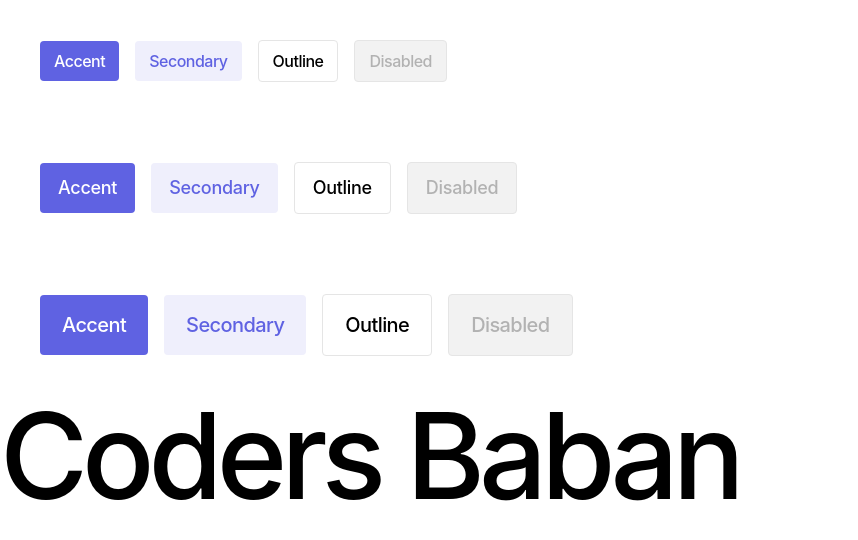
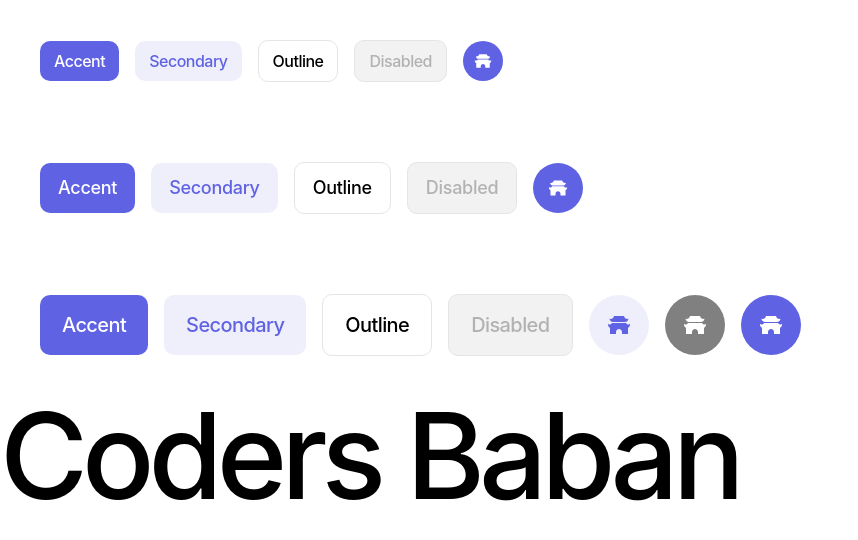
Before and after one commit to Babanlpz/front-end, a Next.js app: page / in a window 1280 px wide. Shown: the top 540 px of the page, without its empty margins (0-858 px from the left). Built offline with nearby package versions, Linux system fonts and the light colour scheme.

Commit message:
FEAT icons button components réutilisable

```diff
--- a/package.json
+++ b/package.json
@@ -13,7 +13,8 @@
     "firebase": "^10.11.1",
     "next": "14.2.3",
     "react": "^18",
-    "react-dom": "^18"
+    "react-dom": "^18",
+    "react-icons": "^5.2.1"
   },
   "devDependencies": {
     "@types/node": "^20",
--- a/src/pages/index.tsx
+++ b/src/pages/index.tsx
@@ -1,6 +1,7 @@
 import { Seo } from "@/ui/components/seo";
 import { Button } from "@/ui/design-systeme/button/button";
 import { Typography } from "@/ui/design-systeme/typography/typography";
+import { RiAncientGateFill } from "react-icons/ri";
 
 export default function Home() {
   return (
@@ -18,6 +19,7 @@ export default function Home() {
         <Button size="small" variant="disabled" disabled>
           Disabled
         </Button>
+        <Button size="small" variant="ico" icon={{ icon: RiAncientGateFill }} />
       </div>
       <div className="flex items-center gap-4 p-10 ">
         <Button>Accent</Button>
@@ -26,6 +28,7 @@ export default function Home() {
         <Button variant="disabled" disabled>
           Disabled
         </Button>
+        <Button variant="ico" icon={{ icon: RiAncientGateFill }} />
       </div>
       <div className="flex items-center gap-4 p-10 ">
         <Button size="large">Accent</Button>
@@ -38,6 +41,19 @@ export default function Home() {
         <Button size="large" variant="disabled" disabled>
           Disabled
         </Button>
+        <Button
+          size="large"
+          variant="ico"
+          icon={{ icon: RiAncientGateFill }}
+          iconTheme="secondary"
+        />
+        <Button
+          size="large"
+          variant="ico"
+          icon={{ icon: RiAncientGateFill }}
+          iconTheme="gray"
+        />
+        <Button size="large" variant="ico" icon={{ icon: RiAncientGateFill }} />
       </div>
 
       <Typography variant="display" component="h1">
--- a/src/ui/design-systeme/button/button.tsx
+++ b/src/ui/design-systeme/button/button.tsx
@@ -3,7 +3,7 @@ import clsx from "clsx";
 interface Props {
   size?: "small" | "medium" | "large";
   variant?: "accent" | "secondary" | "outline" | "disabled" | "ico";
-  icon?: any;
+  icon?: { icon: React.ElementType };
   iconTheme?: "accent" | "secondary" | "gray";
   iconPosition?: "left" | "right";
   disabled?: boolean;
@@ -42,22 +42,45 @@ export const Button = ({
         "bg-gray-400 border border-gray-500 text-gray-600 rounded cursor-not-allowed";
       break;
     case "ico":
-      variantStyles = "";
+      if (iconTheme === "accent") {
+        // Default
+        variantStyles =
+          "bg-primary hover:bg-primary-400 text-white rounded-full";
+      }
+      if (iconTheme === "secondary") {
+        variantStyles =
+          "bg-primary-200 hover:bg-primary-300/50 text-primary rounded-full";
+      }
+      if (iconTheme === "gray") {
+        variantStyles = "bg-gray-700 hover:bg-gray-600 text-white rounded-full";
+      }
       break;
   }
 
   switch (size) {
     case "small":
-      sizeStyles = "text-caption3 font-medium px-[14px] py-[11px]";
-      icoSize = 16;
+      sizeStyles = `text-caption3 font-medium ${
+        variant === "ico"
+          ? "flex items-center justify-center w-[40px] h-[40px]"
+          : "px-[14px] py-[11px]"
+      }`;
+      icoSize = 18;
       break;
     case "medium": // Default
-      sizeStyles = "text-caption2 font-medium px-[18px] py-[15px]";
-      icoSize = 24;
+      sizeStyles = `text-caption2 font-medium ${
+        variant === "ico"
+          ? "flex items-center justify-center w-[50px] h-[50px]"
+          : "px-[18px] py-[15px]"
+      }`;
+      icoSize = 20;
       break;
     case "large":
-      sizeStyles = "text-caption1 font-medium px-[22px] py-[18px]";
-      icoSize = 32;
+      sizeStyles = `text-caption1 font-medium ${
+        variant === "ico"
+          ? "flex items-center justify-center w-[60px] h-[60px]"
+          : "px-[22px] py-[18px]"
+      }`;
+      icoSize = 24;
       break;
   }
 
@@ -69,7 +92,11 @@ export const Button = ({
         onClick={() => console.log("click")}
         disabled={disabled}
       >
-        {children}
+        {icon && variant === "ico" ? (
+          <icon.icon size={icoSize} />
+        ) : (
+          <>{children}</>
+        )}
       </button>
     </>
   );
--- a/tailwind.config.ts
+++ b/tailwind.config.ts
@@ -150,6 +150,10 @@ module.exports = {
         },
       ],
     },
+    borderRadius: {
+      DEFAULT: "10px",
+      full: "9999px",
+    },
     extend: {},
   },
   plugins: [],
```
Also changed, not shown: 1 other file (tests, documents, lock files or other folders).
